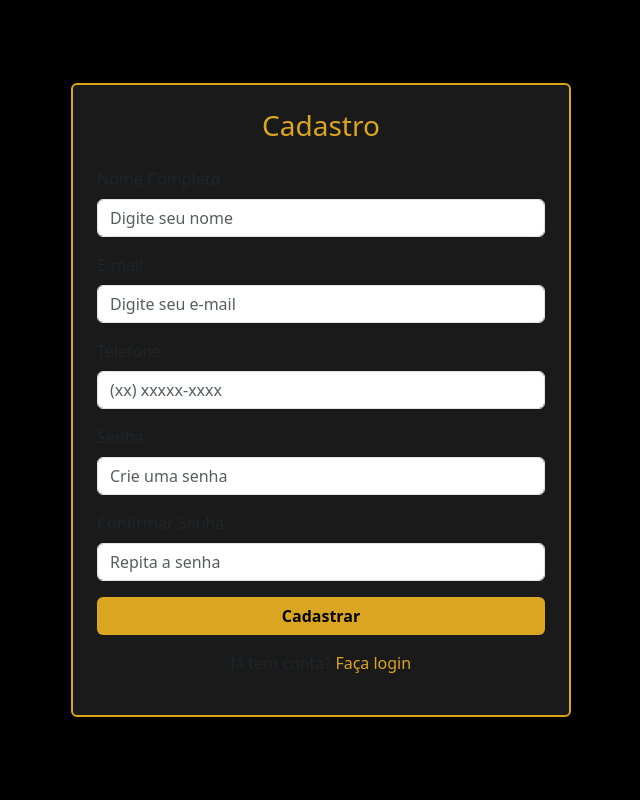
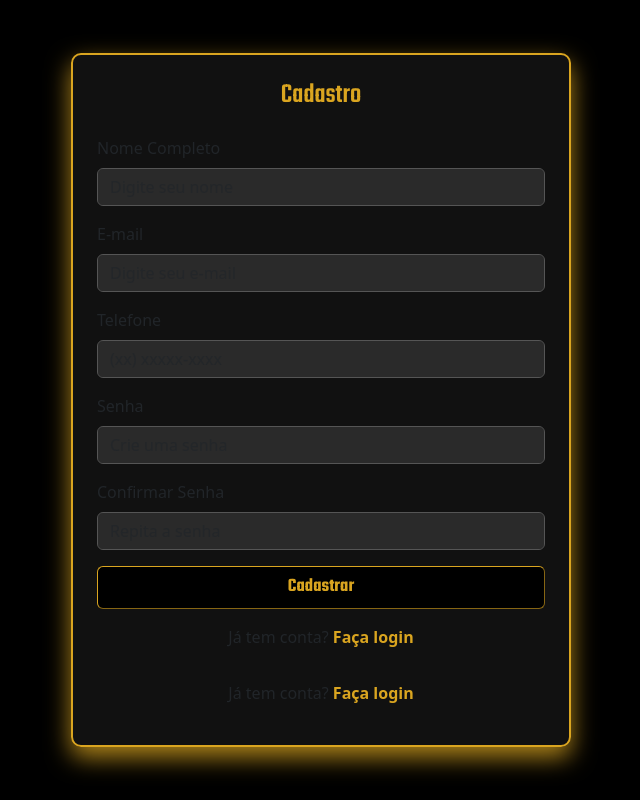
Before and after one commit to nsmillena/BespokeBarberShop, a PHP site: page /cadastro.html in a window 1280 px wide. Shown: the whole page, without its empty margins (319-959 px from the left). Run offline with PHP 8.4, Linux system fonts and the light colour scheme.

Commit message:
Atualização de design ainda incompleto das telas de cadastro e login

```diff
--- /dev/null
+++ b/Bespoke BarberShop/cadastro.css
@@ -0,0 +1,79 @@
+@import url('https://fonts.googleapis.com/css2?family=Teko:wght@400;500;600&display=swap');
+
+/* Corpo da página */
+.cadastro-body {
+  background-color: black;
+  color: white;
+}
+
+/* Container externo para sombra */
+.card-container {
+  max-width: 500px;
+  width: 100%;
+  border-radius: 10px;
+  box-shadow: 0 10px 25px rgba(218, 165, 32, 0.8);
+  transition: transform 0.3s ease, box-shadow 0.3s ease;
+}
+
+.card-container:hover {
+  transform: translateY(-5px) scale(1.05);
+  box-shadow: 0 15px 35px rgba(218, 165, 32, 1);
+}
+
+/* Card interno */
+.cadastro-card {
+  background-color: #111111;
+  border: 2px solid #daa520;
+  border-radius: 10px;
+  padding: 1.5rem;
+}
+
+/* Título do cadastro */
+.cadastro-title {
+  font-family: Teko, sans-serif;
+  color: #daa520;
+}
+
+/* Botão de cadastro */
+.btn-cadastrar {
+  font-family: Teko, sans-serif;
+  font-size: larger;
+  background-color: #000000;
+  color: #daa520;
+  font-weight: bold;
+  width: 100%;
+  border-style: outset;
+  border-color: #daa520;
+}
+
+.btn-cadastrar:hover {
+  background-color: #daa520;
+  color: black;
+
+  box-shadow: 0 5px 15px rgba(218, 165, 32, 0.7);
+}
+
+/* Link de login */
+.link-login, .link-site{
+  color: #daa520;
+  text-decoration: none;
+  font-weight: bold;
+}
+
+.link-login:hover, .link-site:hover {
+  text-decoration: underline;
+}
+
+/* Inputs */
+.cadastro-card .form-control {
+  background-color: #2a2a2a;
+  color: white;
+  border: 1px solid #555;
+}
+
+.cadastro-card .form-control:focus {
+  border-color: #daa520;
+  box-shadow: 0 0 5px #daa520;
+  background-color: #2a2a2a;
+  color: white;
+}
--- a/Bespoke BarberShop/cadastro.html
+++ b/Bespoke BarberShop/cadastro.html
@@ -5,12 +5,14 @@
     <meta name="viewport" content="width=device-width, initial-scale=1">
     <title>Cadastro - Bespoke BarberShop</title>
     <link href="https://cdn.jsdelivr.net/npm/bootstrap@5.3.7/dist/css/bootstrap.min.css" rel="stylesheet">
+    <link rel="stylesheet" href="cadastro.css">
   </head>
-  <body style="background-color: black; color: white;">
+  <body class="cadastro-body">
 
     <div class="container d-flex justify-content-center align-items-center vh-100">
-      <div class="card p-4 shadow" style="max-width: 500px; width: 100%; background-color: #1a1a1a; border: 2px solid #daa520;">
-        <h3 class="text-center mb-4" style="color: #daa520;">Cadastro</h3>
+      <div class="card-container">
+        <div class="card cadastro-card p-4">
+          <h3 class="text-center cadastro-title mb-4">Cadastro</h3>
 
           <form>
             <div class="mb-3">
@@ -33,14 +35,16 @@
               <label for="confirmar" class="form-label">Confirmar Senha</label>
               <input type="password" class="form-control" id="confirmar" placeholder="Repita a senha" required>
             </div>
-          <button type="submit" class="btn w-100 fw-bold" style="background-color: #daa520; color: black;">
-            Cadastrar
-          </button>
+            <button type="submit" class="btn btn-cadastrar w-100 fw-bold">Cadastrar</button>
           </form>
 
           <p class="text-center mt-3">
-          Já tem conta? <a href="login.html" style="color: #daa520; text-decoration: none;">Faça login</a>
+            Já tem conta? <a href="login.html" class="link-login">Faça login</a>
           </p>
+          <p class="text-center mt-3">
+            Já tem conta? <a href="index.html" class="link-site">Faça login</a>
+          </p>
+        </div>
       </div>
     </div>
 
```
Also changed, not shown: Bespoke BarberShop/login.css (+17 -2 lines). Lines whose indentation alone changed are shown as unchanged.
